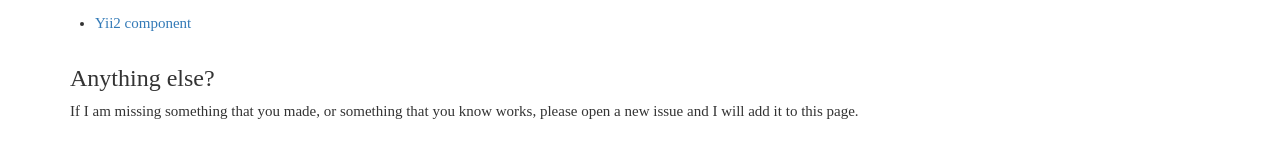
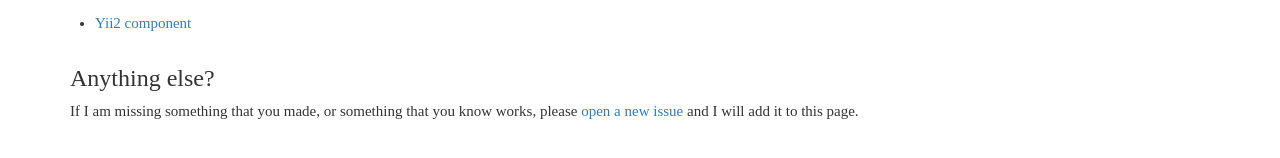
Before and after one commit to mkoryak/floatThead, a Jekyll site: the page built from integrations.html, in a window 1280 px wide. Shown: the part 446-604 px from the top of the page. Built offline with Jekyll 4.4.1, drawn with Linux system fonts in a browser that asks for light colours; Markdown is read by kramdown in place of the engine named in the settings; comment, search, counter and statistics services are not loaded; part of the change alters nothing that is shown.

```diff
--- a/integrations.html
+++ b/integrations.html
@@ -197,7 +197,7 @@ And under the DataTable add:
 <h3>Anything else?</h3>
 <div class="row">
 	<div class="col-lg-12">
-  <p>If I am missing something that you made, or something that you know works, please open a new issue and I will add it to this page.
+  <p>If I am missing something that you made, or something that you know works, please <a href="https://github.com/mkoryak/floatThead/issues/new">open a new issue</a> and I will add it to this page.
   </p>
 	</div>
 </div>
```
